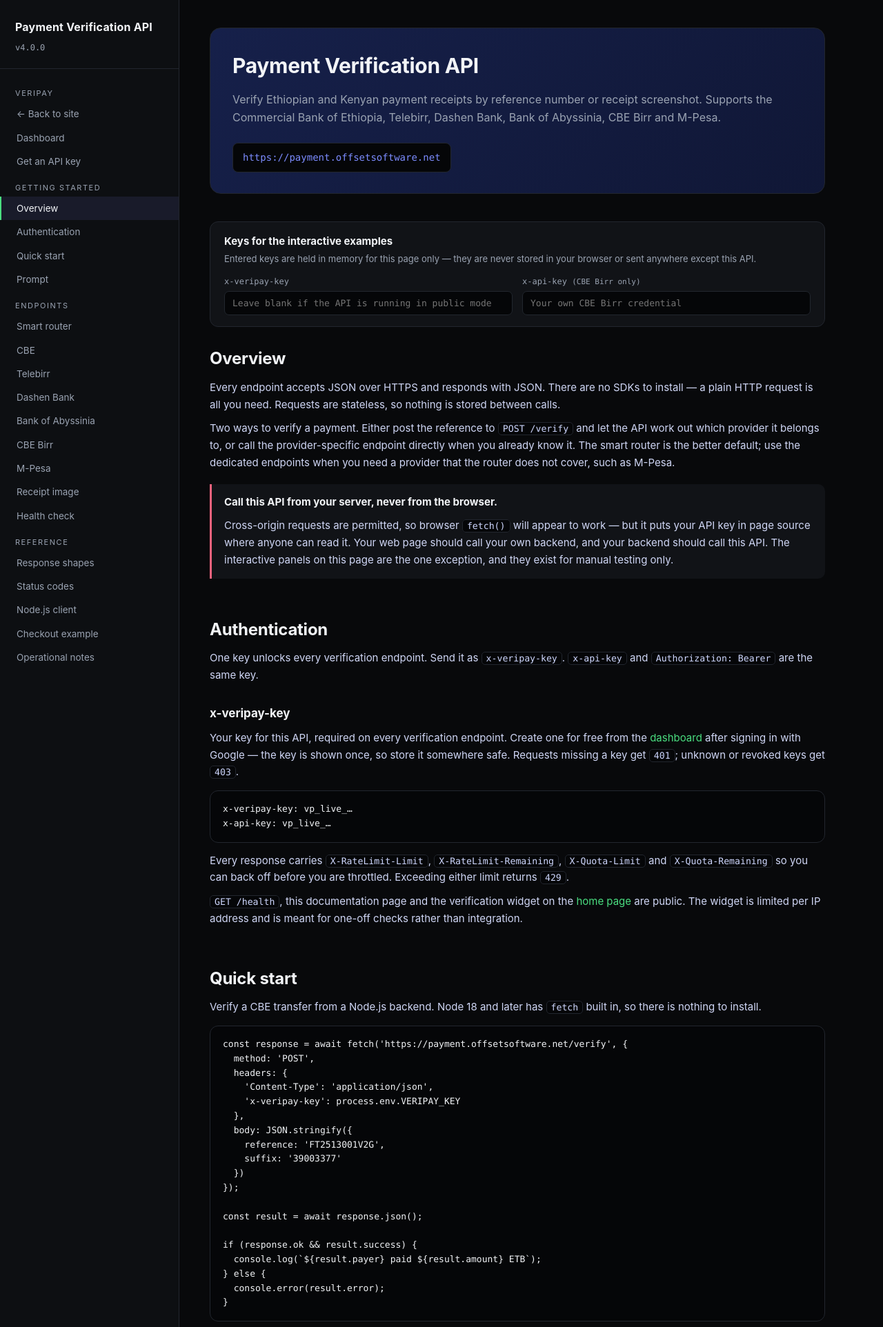
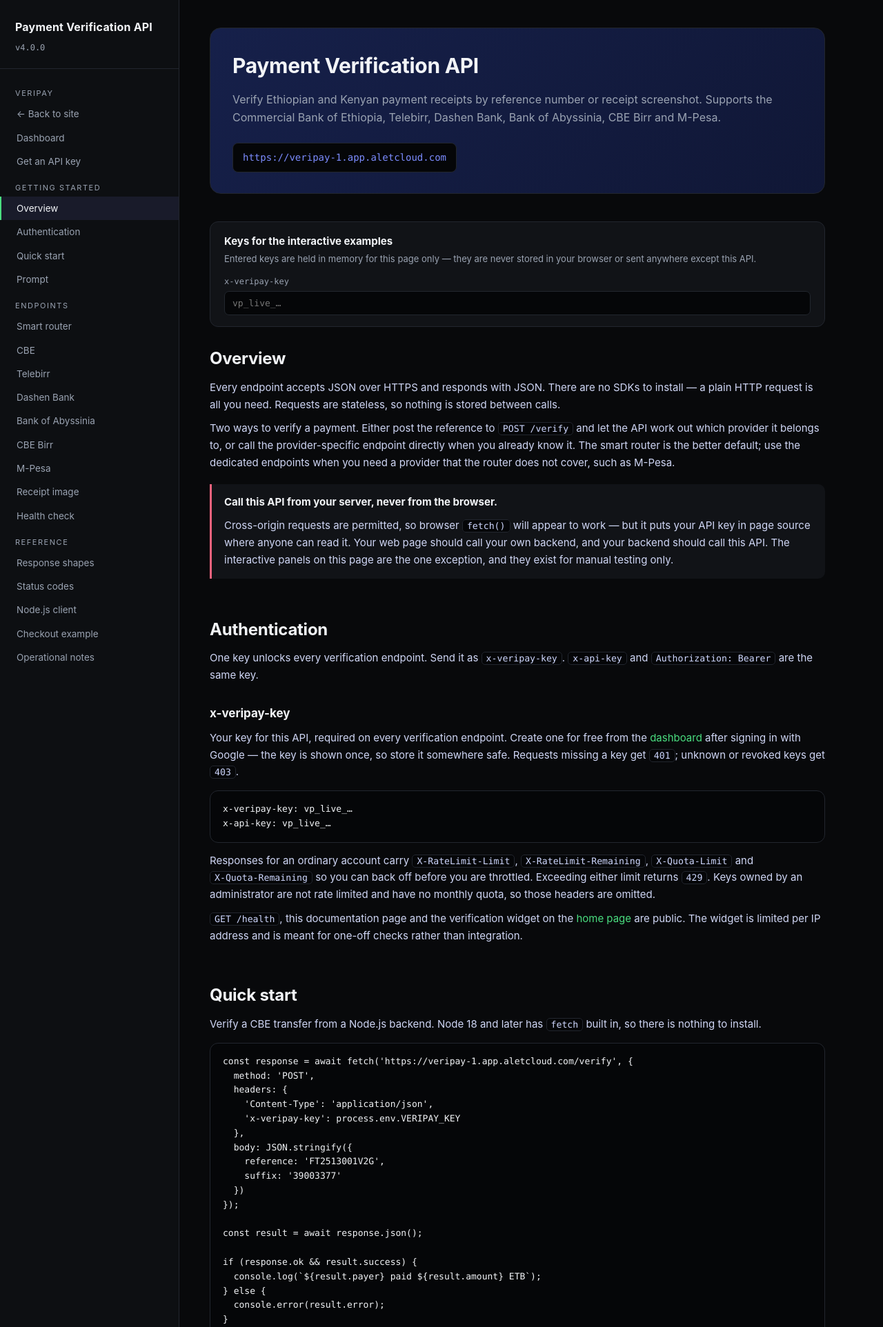
Before and after one commit to Gadisaka/veripay, a web app: file public/docs.html in a window 1280 px wide. Shown: the top 1924 px of the page at 69% size. Run offline with its HTML, style and script files only (its server is not run), Linux system fonts and the light colour scheme.

Commit message:
Document the live API, one key, and unlimited admin keys.
Examples now point at the hosted app, and the leftover CBE Birr credential and old admin API are gone.

Co-authored-by: Cursor <cursoragent@cursor.com>

```diff
--- a/package.json
+++ b/package.json
@@ -1,6 +1,6 @@
 {
   "name": "verifier-api",
-  "version": "4.0.0",
+  "version": "4.0.1",
   "description": "Free payment verification API for Ethiopian and Kenyan providers, with a Google-authenticated dashboard and admin console.",
   "main": "index.js",
   "scripts": {
--- a/public/docs.html
+++ b/public/docs.html
@@ -204,7 +204,7 @@
     border-radius: 12px; padding: 16px 20px; margin-bottom: 26px;
   }
   .keybar h3 { margin: 0 0 2px; font-size: 15px; }
-  .keygrid { display: grid; grid-template-columns: 1fr 1fr; gap: 14px; margin-top: 12px; }
+  .keygrid { display: grid; grid-template-columns: 1fr; gap: 14px; margin-top: 12px; }
 
   /* ---------- prompt generator ---------- */
 
@@ -327,7 +327,7 @@
   <div class="hero">
     <h2>Payment Verification API</h2>
     <p class="lede">Verify Ethiopian and Kenyan payment receipts by reference number or receipt screenshot. Supports the Commercial Bank of Ethiopia, Telebirr, Dashen Bank, Bank of Abyssinia, CBE Birr and M-Pesa.</p>
-    <div class="base-url">https://payment.offsetsoftware.net</div>
+    <div class="base-url">https://veripay-1.app.aletcloud.com</div>
   </div>
 
   <div class="keybar">
@@ -338,11 +338,7 @@
     <div class="keygrid">
       <div class="field" style="margin:0">
         <label for="globalKey">x-veripay-key</label>
-        <input type="text" id="globalKey" placeholder="Leave blank if the API is running in public mode" autocomplete="off" spellcheck="false">
-      </div>
-      <div class="field" style="margin:0">
-        <label for="globalCbeBirrKey">x-api-key <span class="opt">(CBE Birr only)</span></label>
-        <input type="text" id="globalCbeBirrKey" placeholder="Your own CBE Birr credential" autocomplete="off" spellcheck="false">
+        <input type="text" id="globalKey" placeholder="vp_live_…" autocomplete="off" spellcheck="false">
       </div>
     </div>
   </div>
@@ -389,10 +385,11 @@
     <pre>x-veripay-key: vp_live_…
 x-api-key: vp_live_…</pre>
     <p>
-      Every response carries <code class="inline">X-RateLimit-Limit</code>,
+      Responses for an ordinary account carry <code class="inline">X-RateLimit-Limit</code>,
       <code class="inline">X-RateLimit-Remaining</code>, <code class="inline">X-Quota-Limit</code> and
       <code class="inline">X-Quota-Remaining</code> so you can back off before you are throttled. Exceeding either
-      limit returns <code class="inline">429</code>.
+      limit returns <code class="inline">429</code>. Keys owned by an administrator are not rate limited and have
+      no monthly quota, so those headers are omitted.
     </p>
 
     <p>
@@ -405,7 +402,7 @@ x-api-key: vp_live_…</pre>
   <section id="quickstart">
     <h2>Quick start</h2>
     <p>Verify a CBE transfer from a Node.js backend. Node 18 and later has <code class="inline">fetch</code> built in, so there is nothing to install.</p>
-    <pre>const response = await fetch('https://payment.offsetsoftware.net/verify', {
+    <pre>const response = await fetch('https://veripay-1.app.aletcloud.com/verify', {
   method: 'POST',
   headers: {
     'Content-Type': 'application/json',
@@ -451,8 +448,8 @@ if (response.ok &amp;&amp; result.success) {
         <label><input type="checkbox" name="bank" value="image"> Receipt image</label>
       </div>
       <p class="prompt-hint">
-        CBE Birr needs your own <code class="inline">x-api-key</code> credential in addition to Veripay.
         M-Pesa is not covered by the smart router — the prompt includes <code class="inline">POST /verify-mpesa</code> when selected.
+        CBE Birr uses the same API key and needs <code class="inline">phoneNumber</code> in <code class="inline">251XXXXXXXXX</code> form.
       </p>
 
       <div class="prompt-toolbar">
@@ -515,7 +512,7 @@ if (response.ok &amp;&amp; result.success) {
         <tr><td>CBE (legacy link)</td><td><code>apps.cbe.com.et</code> receipt URL</td><td>suffix read from the URL</td></tr>
         <tr><td>CBE (new)</td><td>receipt token, or <code>mbreciept.cbe.com.et</code> URL</td><td>none permitted</td></tr>
         <tr><td>Bank of Abyssinia</td><td>12 characters starting <code>FT</code></td><td><code>suffix</code>, 5 digits</td></tr>
-        <tr><td>CBE Birr</td><td>10 alphanumeric characters</td><td><code>phoneNumber</code> + <code>x-api-key</code></td></tr>
+        <tr><td>CBE Birr</td><td>10 alphanumeric characters</td><td><code>phoneNumber</code></td></tr>
         <tr><td>Telebirr</td><td>10 alphanumeric characters</td><td>none permitted</td></tr>
       </tbody>
     </table>
@@ -735,7 +732,6 @@ if (response.ok &amp;&amp; result.success) {
       <span class="pill post">POST</span>
       <span class="path">/verify-cbebirr</span>
       <span class="pill auth">x-veripay-key</span>
-      <span class="pill auth">x-api-key</span>
     </div>
 
     <h4>Body</h4>
@@ -770,7 +766,7 @@ if (response.ok &amp;&amp; result.success) {
 
     <details class="tryit">
       <summary>Try it</summary>
-      <div class="tryit-body" data-try='{"method":"POST","path":"/verify-cbebirr","cbeBirrKey":true,"fields":[{"name":"receiptNumber","placeholder":"1234567890"},{"name":"phoneNumber","placeholder":"251912345678"}]}'></div>
+      <div class="tryit-body" data-try='{"method":"POST","path":"/verify-cbebirr","fields":[{"name":"receiptNumber","placeholder":"1234567890"},{"name":"phoneNumber","placeholder":"251912345678"}]}'></div>
     </details>
   </section>
 
@@ -889,7 +885,7 @@ form.append('file', new Blob([await readFile('receipt.jpg')]), 'receipt.jpg');
 form.append('suffix', '39003377');
 
 const response = await fetch(
-  'https://payment.offsetsoftware.net/verify-image?autoVerify=true',
+  'https://veripay-1.app.aletcloud.com/verify-image?autoVerify=true',
   { method: 'POST', headers: { 'x-veripay-key': process.env.VERIPAY_KEY }, body: form }
 );
 
@@ -980,7 +976,7 @@ const result = await response.json();</pre>
       A small module that adds the header, flattens the differing response shapes, and retries provider outages. Drop
       it into your project as <code class="inline">veripay.js</code>.
     </p>
-    <pre>const BASE_URL = 'https://payment.offsetsoftware.net';
+    <pre>const BASE_URL = 'https://veripay-1.app.aletcloud.com';
 const API_KEY = process.env.VERIPAY_KEY;
 
 class VerificationError extends Error {
@@ -1158,7 +1154,6 @@ app.post('/orders/:id/confirm-payment', async (req, res) => {
   'use strict';
 
   var globalKey = document.getElementById('globalKey');
-  var globalCbeBirrKey = document.getElementById('globalCbeBirrKey');
 
   function el(tag, className, text) {
     var node = document.createElement(tag);
@@ -1222,10 +1217,6 @@ app.post('/orders/:id/confirm-payment', async (req, res) => {
     if (spec.noAuth) return headers;
     var key = globalKey.value.trim();
     if (key) headers['x-veripay-key'] = key;
-    if (spec.cbeBirrKey) {
-      var cbeBirrKey = globalCbeBirrKey.value.trim();
-      if (cbeBirrKey) headers['x-api-key'] = cbeBirrKey;
-    }
     return headers;
   }
 
@@ -1331,7 +1322,7 @@ app.post('/orders/:id/confirm-payment', async (req, res) => {
 
 // ── Integration prompt generator ─────────────────────────────────────────────
 (function () {
-  var BASE = 'https://payment.offsetsoftware.net';
+  var BASE = 'https://veripay-1.app.aletcloud.com';
   var output = document.getElementById('prompt-output');
   var langSelect = document.getElementById('prompt-lang');
   var copyBtn = document.getElementById('prompt-copy');
@@ -1603,7 +1594,7 @@ app.post('/orders/:id/confirm-payment', async (req, res) => {
       body: [
         'Use java.net.http.HttpClient or Spring WebClient/RestClient.',
         'Inject VERIPAY_KEY from application properties / env.',
-        'POST JSON; add header x-veripay-key. For CBE Birr also x-api-key.',
+        'POST JSON; add header x-veripay-key. x-api-key is accepted as the same key.',
         'Parse with Jackson into JsonNode or Map; normalize field paths per provider.',
         'Expose a Spring @RestController endpoint your frontend calls.',
         'Configure read timeout ≥ 90s.'
@@ -1683,23 +1674,15 @@ app.post('/orders/:id/confirm-payment', async (req, res) => {
       '',
       '## Authentication',
       '',
-      '- Header on every verification call: `x-veripay-key: <VERIPAY_KEY>`',
+      '- Header on every verification call: `x-veripay-key: <VERIPAY_KEY>`. `x-api-key` and `Authorization: Bearer` are the same key.',
       '- Store the key as environment variable `VERIPAY_KEY` (value looks like `vp_live_…`).',
       '- Missing key → HTTP 401. Invalid/revoked key → HTTP 403.',
-      '- Responses include `X-RateLimit-Limit`, `X-RateLimit-Remaining`, `X-Quota-Limit`, `X-Quota-Remaining`.',
-      '- Exceeding limits → HTTP 429. Back off using Retry-After when present.',
+      '- Ordinary accounts include `X-RateLimit-Limit`, `X-RateLimit-Remaining`, `X-Quota-Limit`, `X-Quota-Remaining`.',
+      '- Administrator keys are not rate limited and have no monthly quota, so those headers are omitted.',
+      '- Exceeding limits on an ordinary account → HTTP 429. Back off using Retry-After when present.',
       '- `GET /health` is public and needs no key.',
       ''
     );
-
-    if (ids.indexOf('cbebirr') !== -1) {
-      push(
-        '### Extra header for CBE Birr only',
-        '',
-        '- `x-api-key` is accepted as the same Veripay key.',
-        ''
-      );
-    }
 
     push(
       '## Preferred verification flow',
@@ -1853,7 +1836,7 @@ app.post('/orders/:id/confirm-payment', async (req, res) => {
     push(
       '## Deliverables checklist',
       '',
-      '- [ ] `VERIPAY_KEY` loaded from environment (and CBE Birr credential if that provider is selected)',
+      '- [ ] `VERIPAY_KEY` loaded from environment',
       '- [ ] One server-side verify function that calls Veripay for the selected providers',
       '- [ ] Response normalisation into the internal shape above',
       '- [ ] One checkout/confirm endpoint that applies the fulfillment rules',
--- a/views/dashboard/playground.ejs
+++ b/views/dashboard/playground.ejs
@@ -7,7 +7,7 @@
     <div class="page-head">
       <h1 class="page-title">Playground</h1>
       <p class="muted small">
-        Runs against the live providers using your account. Calls count towards your monthly quota.
+        Runs against the live providers using your account. Calls count towards your monthly quota, except on an administrator account.
       </p>
     </div>
 
```
Also changed, not shown: CHANGELOG.md, README.md, 1 other file.
